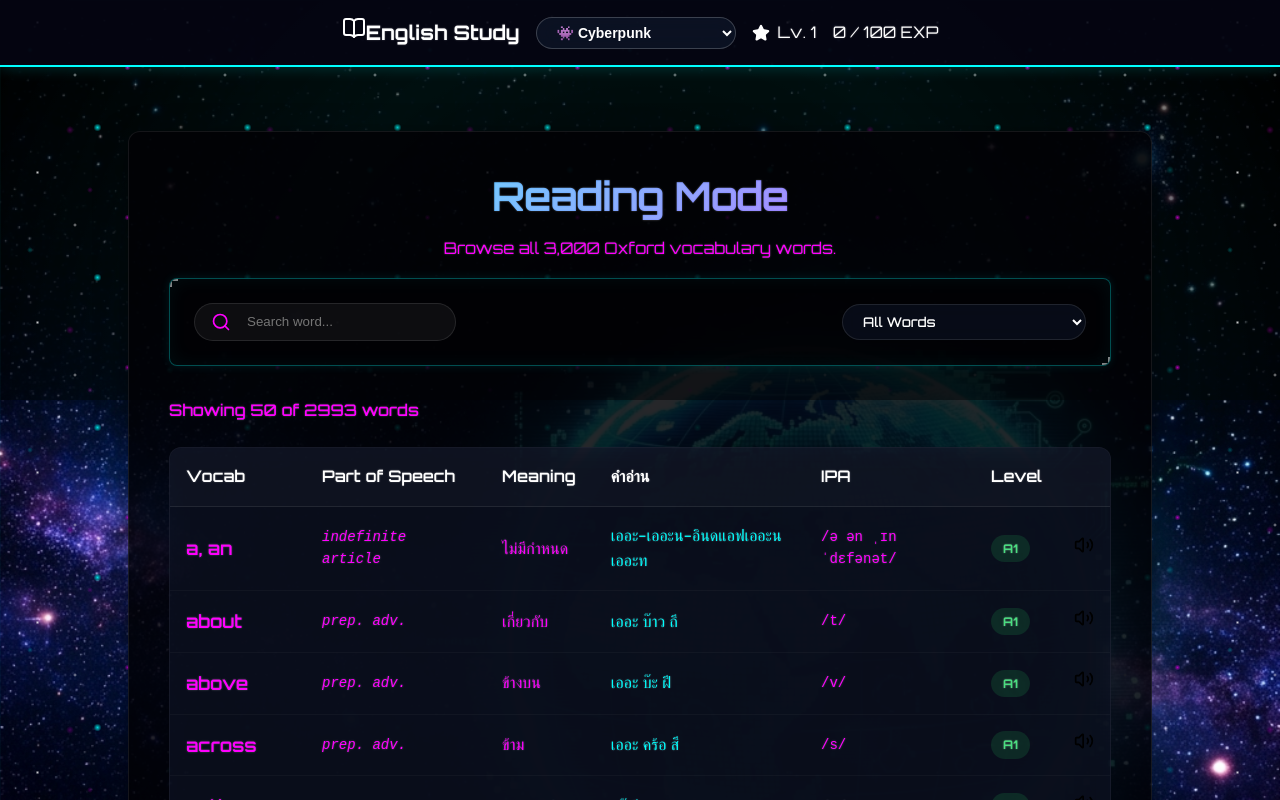
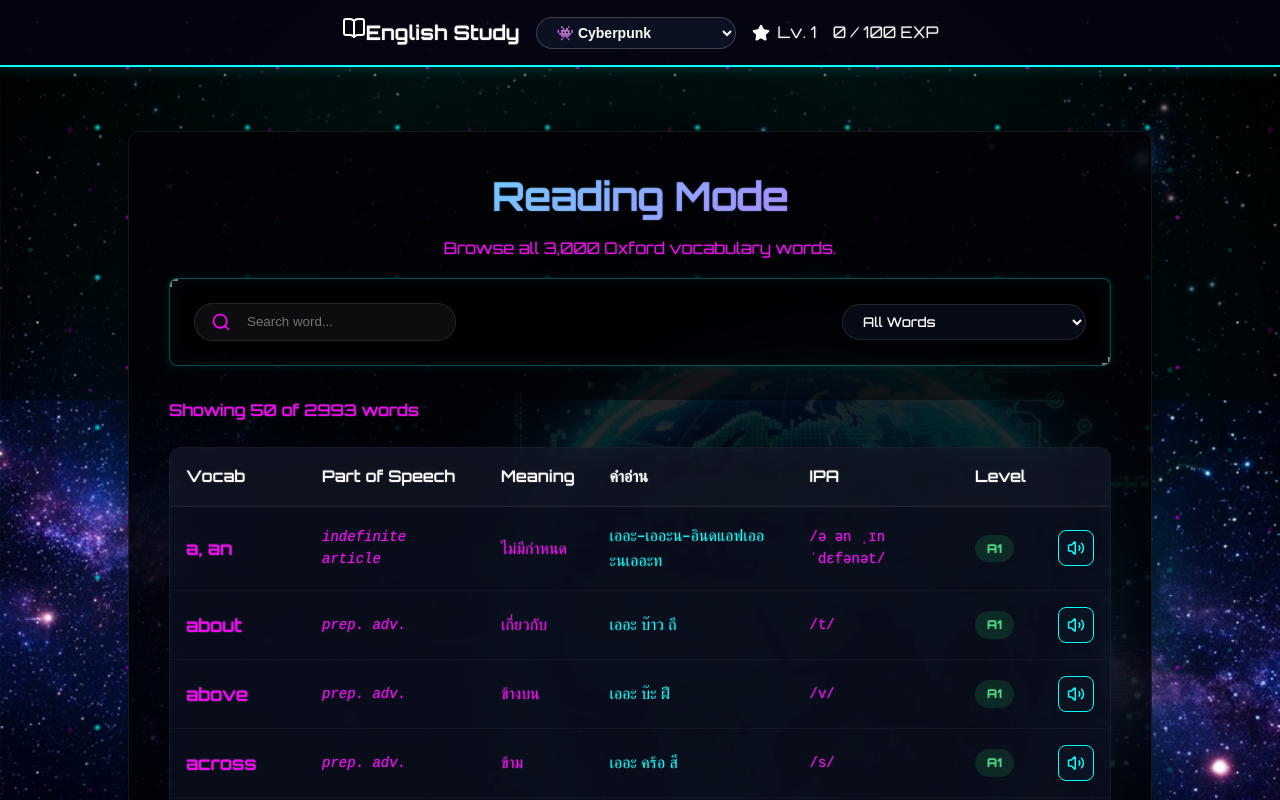
Before and after one commit to peak822/EnglishWeb, a React (Vite) app: page /read in a window 1280 px wide. Shown: the top 800 px of the page. Built offline with nearby package versions, Linux system fonts and the light colour scheme.

Commit message:
style: Improve audio button visibility in Reading Mode

```diff
--- a/src/index.css
+++ b/src/index.css
@@ -496,3 +496,24 @@ a:hover {
   background-repeat: repeat, repeat, repeat, no-repeat;
   background-attachment: fixed;
 }
+
+/* Audio Pronunciation Button */
+.audio-btn {
+  padding: 0.5rem;
+  border-radius: var(--radius-sm);
+  background: rgba(15, 23, 42, 0.4);
+  border: 1px solid var(--color-primary);
+  color: var(--color-primary);
+  cursor: pointer;
+  transition: all var(--transition-fast);
+  display: flex;
+  align-items: center;
+  justify-content: center;
+  box-shadow: 0 0 10px rgba(0,0,0,0.2);
+}
+.audio-btn:hover {
+  background: var(--color-primary);
+  color: var(--color-background);
+  box-shadow: var(--glow-primary);
+  transform: scale(1.1);
+}
--- a/src/pages/ReadMode.jsx
+++ b/src/pages/ReadMode.jsx
@@ -124,10 +124,10 @@ const ReadMode = () => {
                       <td className="text-center">
                         <button
                           onClick={() => playAudio(word.word)}
-                          className="p-2 text-[var(--color-neutral)] hover:text-[var(--color-primary)] transition-colors"
+                          className="audio-btn mx-auto"
                           title="Listen to pronunciation"
                         >
-                          <Volume2 size={20} />
+                          <Volume2 size={18} />
                         </button>
                       </td>
                     </tr>
```
Also changed, not shown: 1 other file (tests, documents, lock files or other folders).
